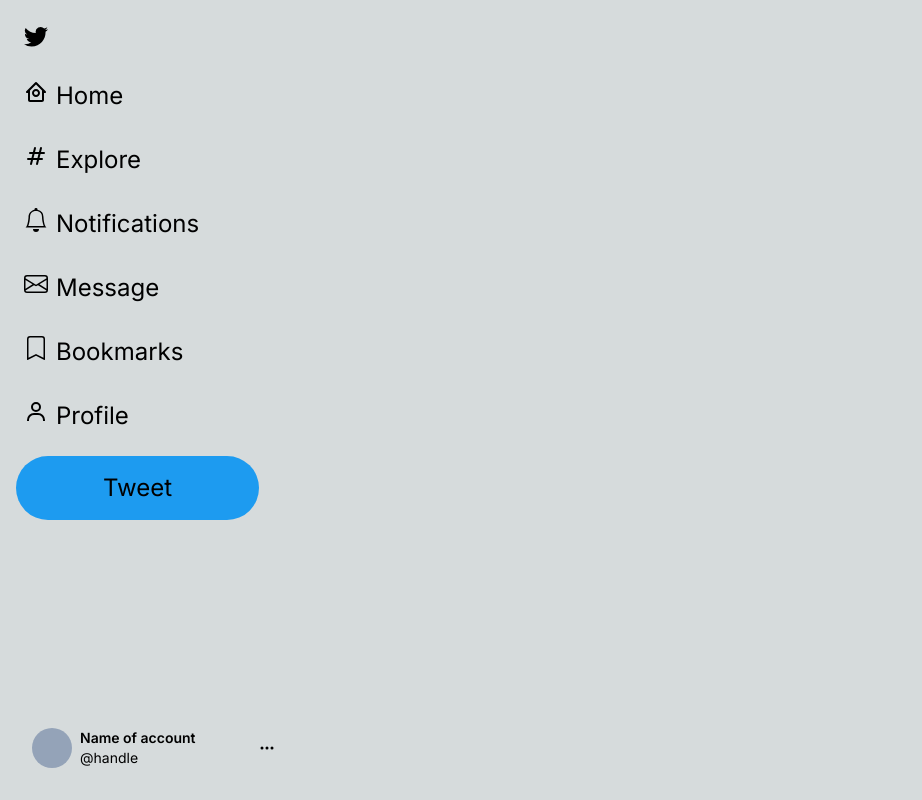
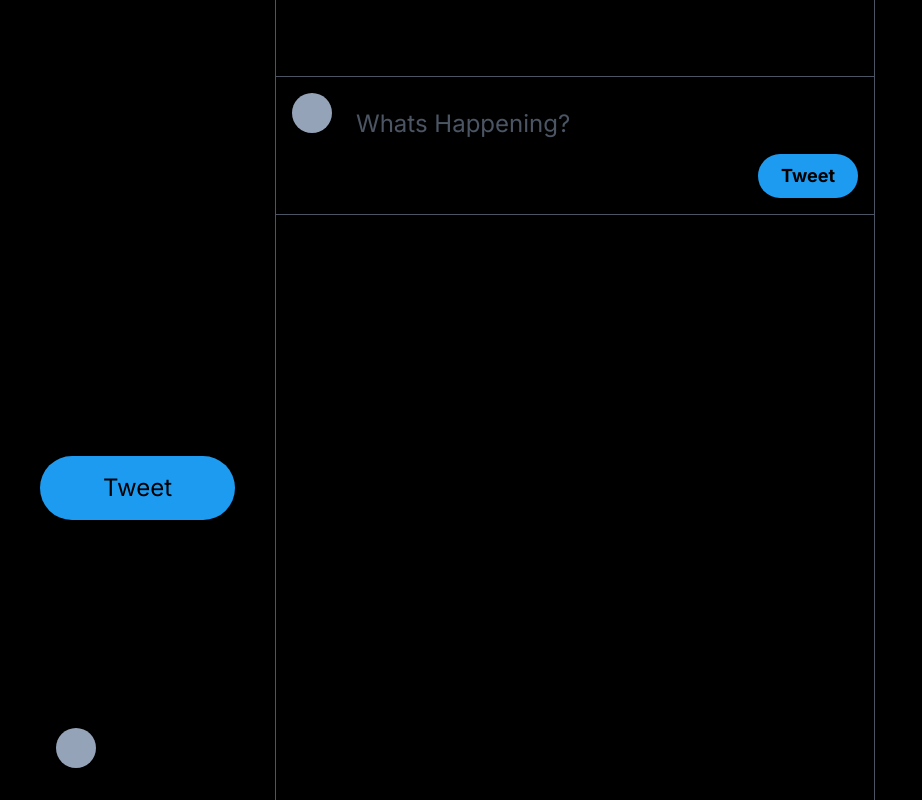
Before and after one commit to prateekvarma/twitter-clone-nextjs-supabase, a Next.js app: page / in a window 1280 px wide. Shown: the whole page, without its empty margins (0-922 px from the left). Built offline with nearby package versions, Linux system fonts and the light colour scheme.

Commit message:
Input box for main timeline

```diff
--- a/src/app/components/LeftSidebar.tsx
+++ b/src/app/components/LeftSidebar.tsx
@@ -42,7 +42,7 @@
 
 const LeftSidebar = () => {
   return (
-    <section className='fixed w-[275px] flex flex-col items-stretch h-screen'>
+    <section className='fixed w-[275px] flex flex-col items-stretch h-screen px-6'>
           <div className='flex flex-col items-stretch h-full space-y-4 mt-4'>
             {NAVIGATION_ITEMS.map((item) => {
               return (
--- a/src/app/page.tsx
+++ b/src/app/page.tsx
@@ -6,8 +6,26 @@
       <div className='max-w-screen-xl w-full flex relative'>
         {/* Left section */}
         <LeftSidebar />
-        <main className='ml-[275px] flex w-[600px] h-full flex-col'>
-
+        <main className='ml-[275px] mx-2 flex w-[600px] h-full min-h-screen flex-col border-l-[0.5px] border-r border-gray-600'>
+          <h1 className='text-xl font-bold p-6'>Home</h1>
+          <div className='border-t-[0.5px] border-b-[0.5px] px-4 flex items-stretch py-4 space-x-2 border-gray-600 relative'>
+            <div className='w-10 h-10 bg-slate-400 rounded-full flex-none'></div>
+            <div className='flex flex-col w-full h-full'>
+                <input
+                  type='text'
+                  className='w-full h-full text-2xl placeholder:text-gray-600 bg-transparent border-b-[0.5px] border-gray-600 p-4 outline-none border-none'
+                  placeholder='Whats Happening?'
+                />
+              <div className='w-full justify-between items-center flex'>
+                <div></div>
+                <div className='w-full max-w-[100px]'>
+                  <button className='rounded-full bg-primary px-4 py-2 w-full text-lg text-center hover:bg-opacity-70 transition duration-200 font-bold'>
+                    Tweet
+                  </button>
+                </div>
+              </div>
+            </div>
+          </div>
         </main>
         <section></section>
       </div>
```
